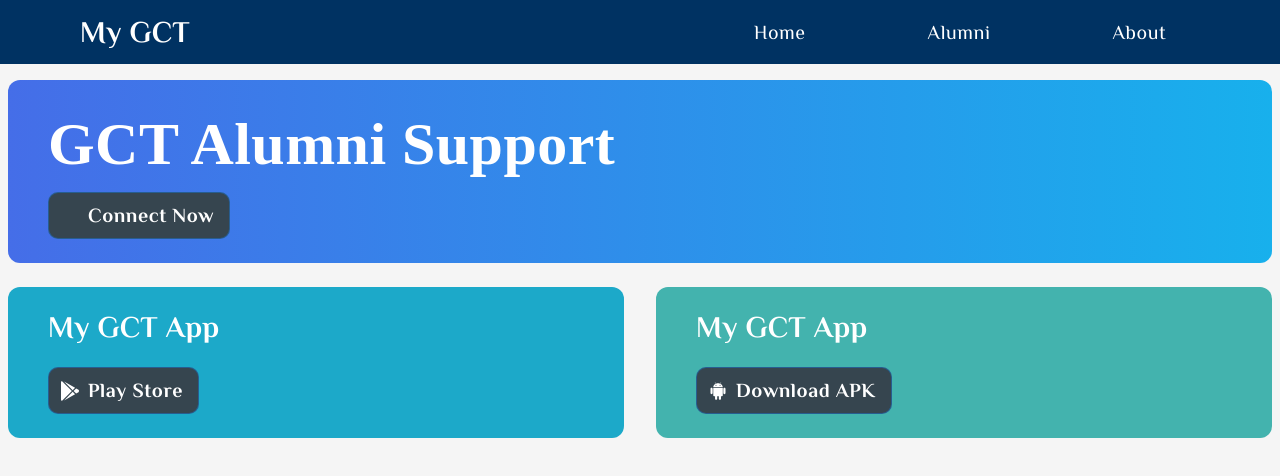
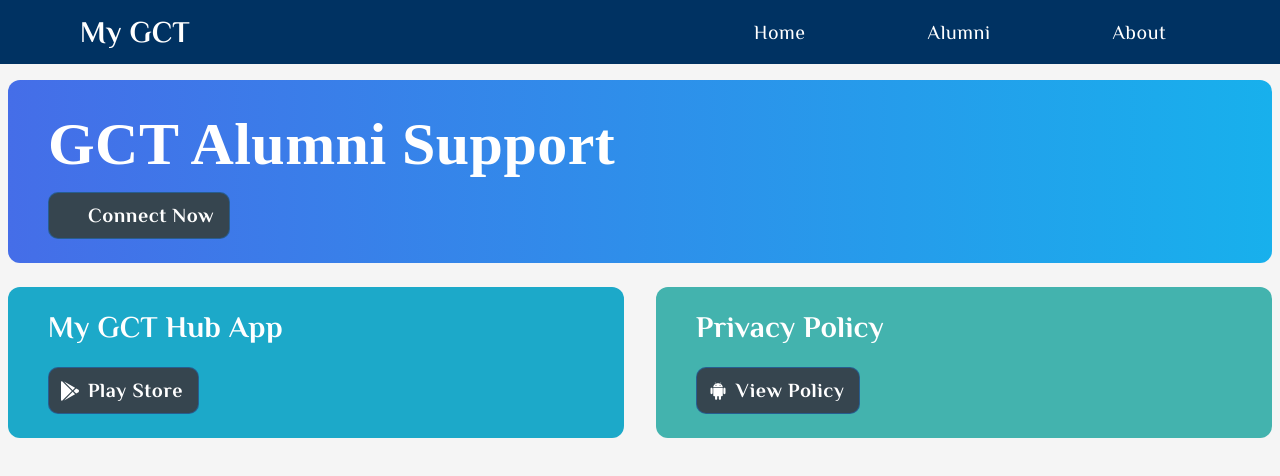
Before and after one commit to ragavanperarasu/mygctweb, a React (Vite) app: page / in a window 1280 px wide. Shown: the top 476 px of the page. Built offline with nearby package versions, Linux system fonts and the light colour scheme; some icons are missing; a web font is replaced by a local one.

Commit message:
renamed:    dist/assets/index-LckWjSRw.js -> dist/assets/index-dkH2v8lt.js 	modified:   dist/index.html 	modified:   index.html 	modified:   src/components/Home.jsx

```diff
--- a/index.html
+++ b/index.html
@@ -4,7 +4,14 @@
     <meta charset="UTF-8" />
     <link rel="icon" type="image/png" href="/mygcti.png" />
     <meta name="viewport" content="width=device-width, initial-scale=1.0" />
-    <title>My GCT</title>
+    <title>My GCT - College Resources & Student Portal</title>
+
+    <meta name="title" content="My GCT - College Resources & Student Portal">
+
+    <meta name="description" content="Access college notes, question papers, and resources for GCT students. Stay updated with My GCT app.">
+
+    <meta name="keywords" content="GCT, My GCT, My GCT Hub, GCT student resources, question papers, college notes, GCT portal, GCT app">
+
   </head>
   <body>
     <div id="root"></div>
--- a/src/components/Home.jsx
+++ b/src/components/Home.jsx
@@ -55,7 +55,7 @@ export default function Home() {
 
         <Button
           variant="outlined"
-          onClick={()=>navigate('/alumin')}
+          onClick={()=>navigate('/alumni')}
           startIcon={<PersonAddIcon />}
           sx={{
             textTransform: "none",
@@ -103,12 +103,12 @@ export default function Home() {
             color: "white",
           }}
         >
-          My GCT App
+          My GCT Hub App
         </Typography>
 
         <Button
           variant="outlined"
-          onClick={()=>navigate('/alumin')}
+          onClick={() => window.open("https://play.google.com/store/apps/details?id=com.mygcthub", "_blank")}
           startIcon={<FaGooglePlay />}
           sx={{
             textTransform: "none",
@@ -153,12 +153,12 @@ export default function Home() {
             color: "white",
           }}
         >
-          My GCT App
+          Privacy Policy
         </Typography>
 
         <Button
           variant="outlined"
-          onClick={()=>navigate('/alumin')}
+          onClick={() => window.open("https://mygct.org/app/privacypolicy", "_blank")}
           startIcon={<AiFillAndroid />}
           sx={{
             textTransform: "none",
@@ -175,7 +175,7 @@ export default function Home() {
             fontSize:{xs:11, sm: 18, md: 20}
           }}
         >
-          Download APK
+          View Policy
         </Button>
       </Box>
         </Grid>
```
Also changed, not shown: 2 other files (tests, documents, lock files or other folders).
